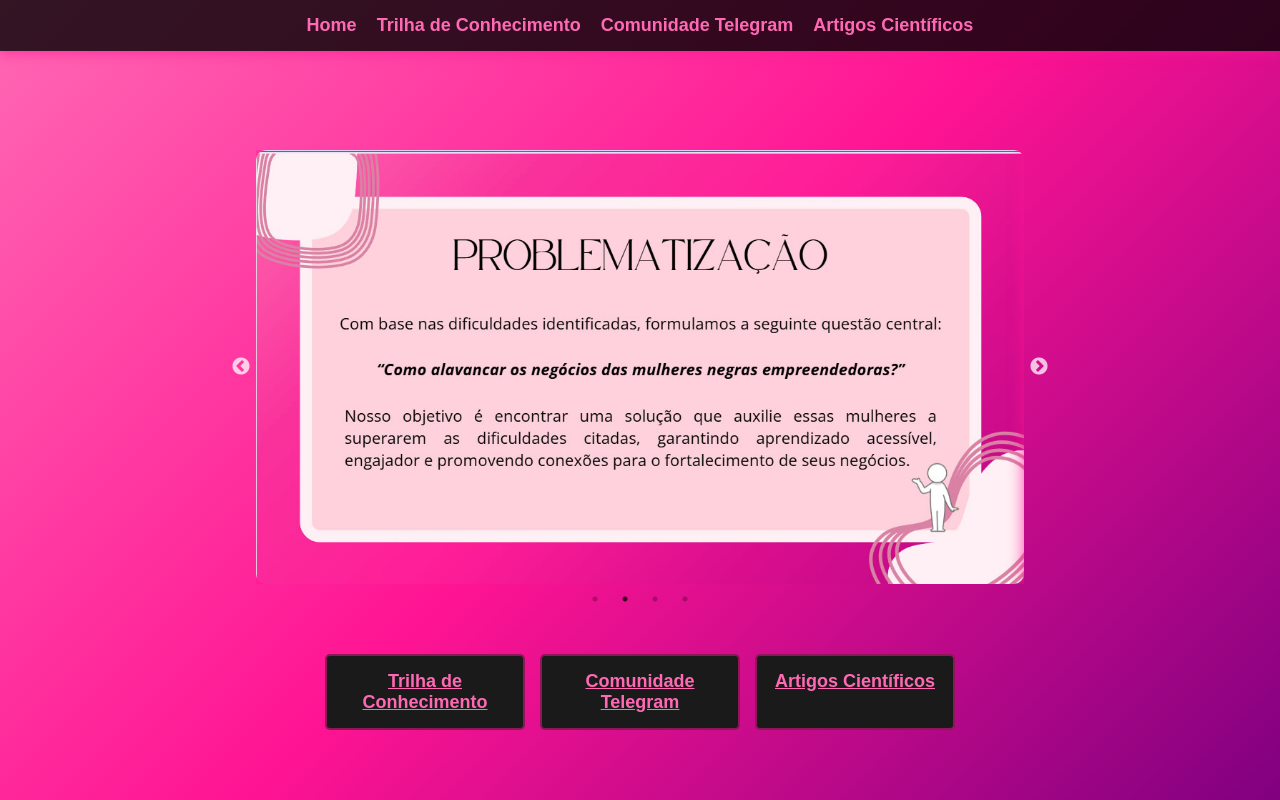
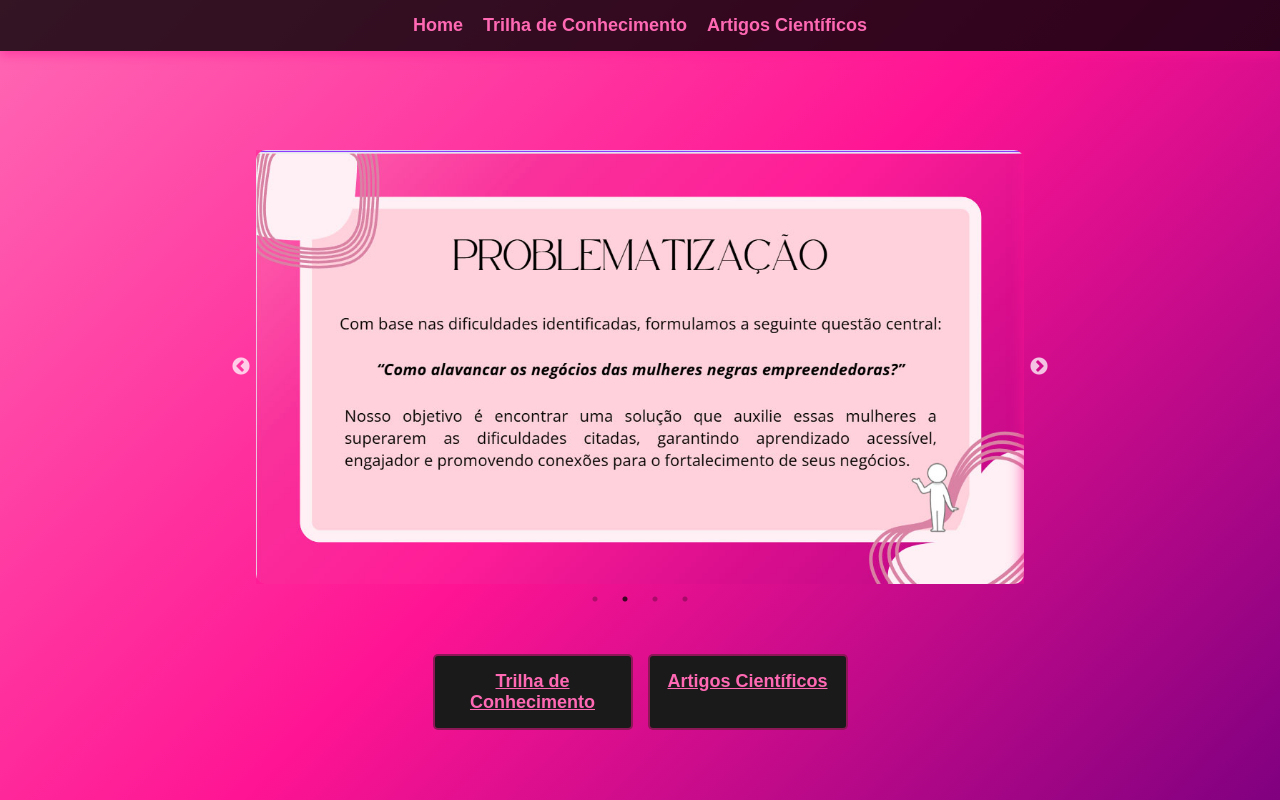
Before and after one commit to Gustavkk/pretas_no_topo, a plain HTML site: page Home.html in a window 1280 px wide. Drawn offline with nearby package versions, Linux system fonts and the light colour scheme.

Commit message:
Update Home.html
Remoção da comunidade

```diff
--- a/Home.html
+++ b/Home.html
@@ -68,7 +68,6 @@
     <div class="header">
         <a href="Home.html">Home</a>
         <a href="Trilha.html">Trilha de Conhecimento</a>
-        <a href="#">Comunidade Telegram</a>
         <a href="Artigos_cientificos.html">Artigos Científicos</a>
     </div>
 
@@ -83,7 +82,6 @@
 
     <div class="buttons-container">
         <a href="Trilha.html" class="btn btn-large">Trilha de Conhecimento</a>
-        <a href="#" class="btn btn-large">Comunidade Telegram</a>
         <a href="Artigos_cientificos.html" class="btn btn-large">Artigos Científicos</a>
     </div>
 
```
